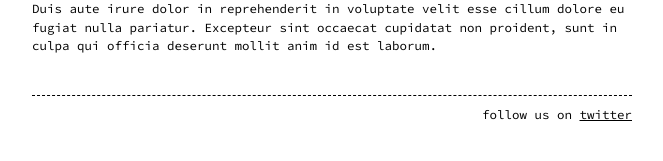
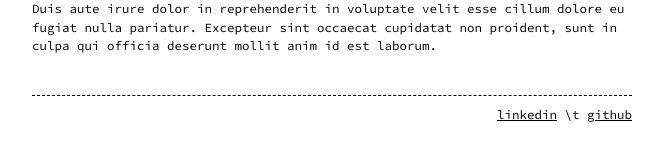
Before and after one commit to chasemcd/chasemcd.github.io, a Jekyll site: the page built from index.md, in a window 1280 px wide. Shown: the part 170-331 px from the top of the page, without its empty margins (308-971 px from the left). Built offline with Jekyll 4.4.1, drawn with Linux system fonts in a browser that asks for light colours.

Commit message:
Update _config.yml

```diff
--- a/_config.yml
+++ b/_config.yml
@@ -8,7 +8,7 @@ header_pages:
   - index.md
   - about.md
 
-footer: 'follow us on <a href="https://twitter.com/">twitter</a>'
+footer: '<a href="https://www.linkedin.com/in/chasemcd/">linkedin</a> \t <a href="https://github.com/chasemcd/">github</a>'
 
 style: light # dark (default) or light
 
```
